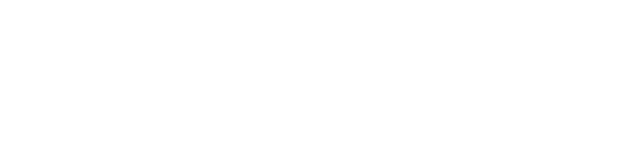
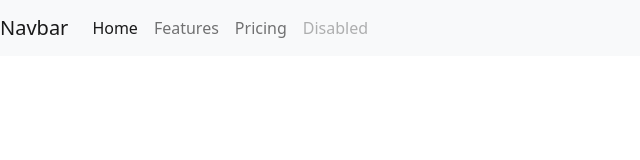
Before and after one commit to spy0x/Portfolio-ViajesChile, a plain HTML site: page index.html in a window 1280 px wide. Shown: the whole page, without its empty margins (0-640 px from the left). Drawn offline with nearby package versions, Linux system fonts and the light colour scheme.

Commit message:
added first navbar

```diff
--- a/index.html
+++ b/index.html
@@ -7,8 +7,7 @@
     <meta http-equiv="X-UA-Compatible" content="IE=edge">
     <meta name="viewport" content="width=device-width, initial-scale=1.0, shrink-to-fit=no">
     <!--BOOTSTRAP-->
-    <link href="https://cdn.jsdelivr.net/npm/bootstrap@5.1.3/dist/css/bootstrap.min.css" rel="stylesheet"
-        integrity="sha384-1BmE4kWBq78iYhFldvKuhfTAU6auU8tT94WrHftjDbrCEXSU1oBoqyl2QvZ6jIW3" crossorigin="anonymous">
+    <link href="https://cdn.jsdelivr.net/npm/bootstrap@5.1.3/dist/css/bootstrap.min.css" rel="stylesheet" integrity="sha384-1BmE4kWBq78iYhFldvKuhfTAU6auU8tT94WrHftjDbrCEXSU1oBoqyl2QvZ6jIW3" crossorigin="anonymous">
     <!--  -->
     <!--GOOGLE FONTS-->
     <link rel="preconnect" href="https://fonts.googleapis.com">
@@ -31,15 +30,54 @@
 </head>
 
 <body>
+    <!--<nav class="container navbar navbar-expand-lg navbar-dark bg-dark fixed-top">
+        <a class="navbar-brand titulo ms-5" href="#">
+            <img src=".\assets\img\viajes.svg" width="30" height="30" class="d-inline-block align-top" alt="">
+            Viajes Chile
+        </a>
+        <button class="navbar-toggler" type="button" data-toggle="collapse" data-target="#navbarNav" aria-controls="navbarNav" aria-expanded="false" aria-label="Toggle navigation">
+            <span class="navbar-toggler-icon"></span>
+        </button>
+        <div class="collapse navbar-collapse" id="navbarNav">
+            <ul class="navbar-nav ms-auto me-5">
+                <li class="nav-item active">
+                    <a class="nav-link" href="#">Inicio<span class="sr-only">(current)</span></a>
+                </li>
+                <li class="nav-item">
+                    <a class="nav-link" href="#">Quienes Somos</a>
+                </li>
+                <li class="nav-item">
+                    <a class="nav-link" href="#">Destacados</a>
+                </li>
+                <li class="nav-item">
+                    <a class="nav-link" href="#">Contacto</a>
+                </li>
+            </ul>
+        </div>
+    </nav>-->
+    <nav class="navbar navbar-expand-lg navbar-light bg-light">
+        <a class="navbar-brand" href="#">Navbar</a>
+        <button class="navbar-toggler" type="button" data-toggle="collapse" data-target="#navbarNavAltMarkup" aria-controls="navbarNavAltMarkup" aria-expanded="false" aria-label="Toggle navigation">
+            <span class="navbar-toggler-icon"></span>
+        </button>
+        <div class="collapse navbar-collapse" id="navbarNavAltMarkup">
+            <div class="navbar-nav">
+                <a class="nav-item nav-link active" href="#">Home <span class="sr-only">(current)</span></a>
+                <a class="nav-item nav-link" href="#">Features</a>
+                <a class="nav-item nav-link" href="#">Pricing</a>
+                <a class="nav-item nav-link disabled" href="#">Disabled</a>
+            </div>
+        </div>
+    </nav>
+
+
 
     <!--JQUERY-->
     <script src="https://code.jquery.com/jquery-3.6.0.min.js"
-        integrity="sha256-/xUj+3OJU5yExlq6GSYGSHk7tPXikynS7ogEvDej/m4=" crossorigin="anonymous"></script>
+            integrity="sha256-/xUj+3OJU5yExlq6GSYGSHk7tPXikynS7ogEvDej/m4=" crossorigin="anonymous"></script>
     <!--  -->
     <!--BOOTSTRAP-->
-    <script src="https://cdn.jsdelivr.net/npm/bootstrap@5.1.3/dist/js/bootstrap.bundle.min.js"
-        integrity="sha384-ka7Sk0Gln4gmtz2MlQnikT1wXgYsOg+OMhuP+IlRH9sENBO0LRn5q+8nbTov4+1p"
-        crossorigin="anonymous"></script>
+    <script src="https://cdn.jsdelivr.net/npm/bootstrap@5.1.3/dist/js/bootstrap.bundle.min.js" integrity="sha384-ka7Sk0Gln4gmtz2MlQnikT1wXgYsOg+OMhuP+IlRH9sENBO0LRn5q+8nbTov4+1p" crossorigin="anonymous"></script>
     <!--  -->
     <!--MY JAVASCRIPT-->
     <script src="./assets/js/script.js"></script>
```
